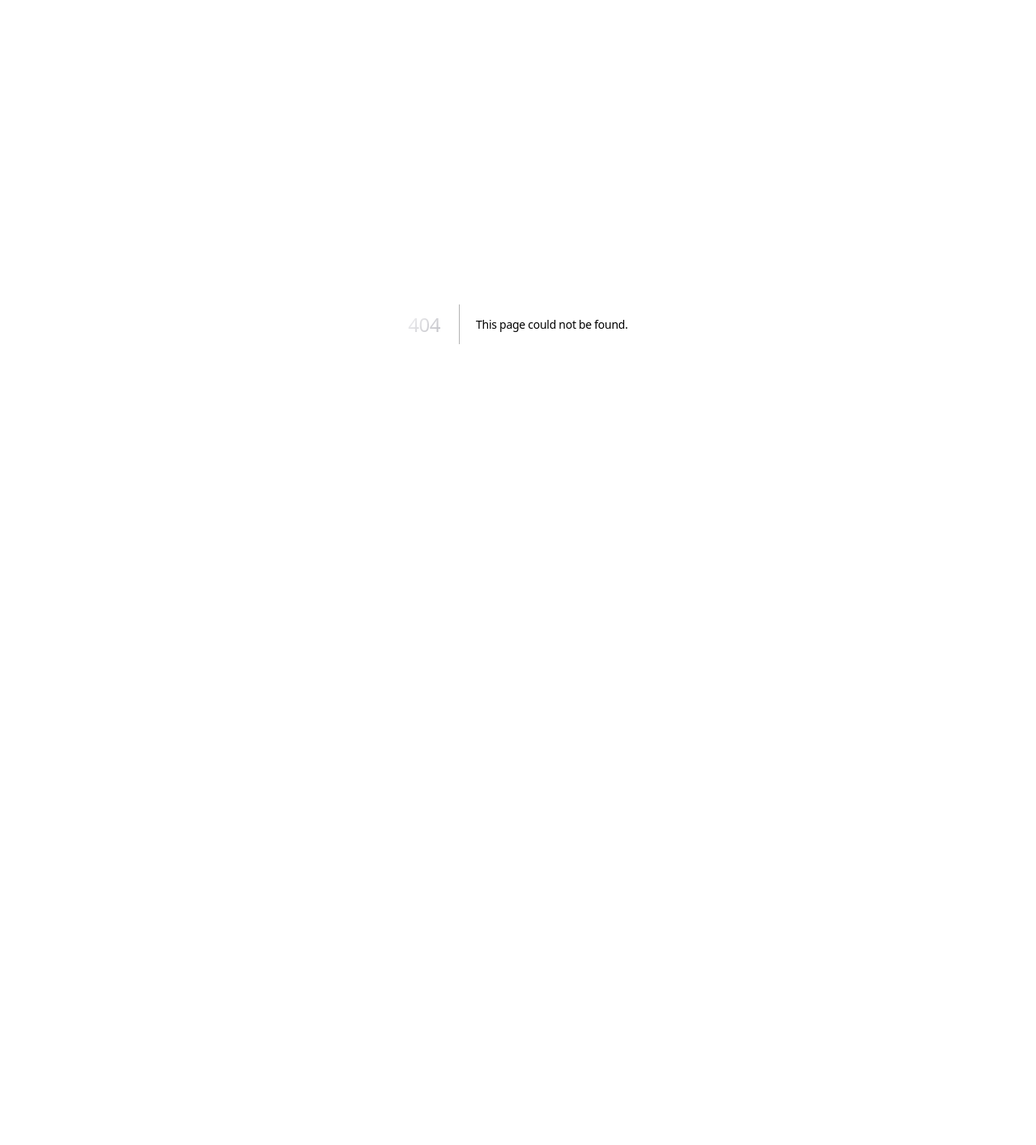
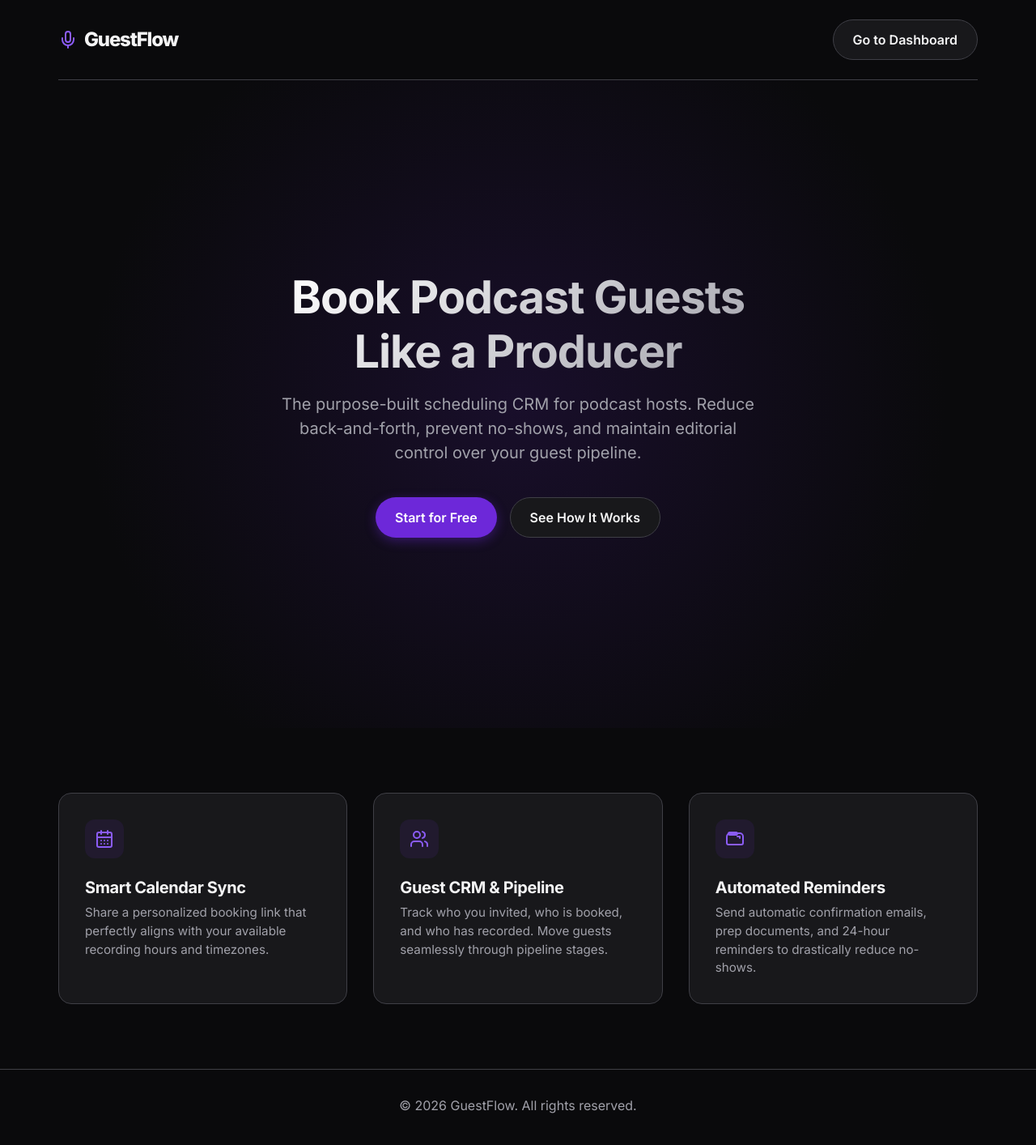
Before and after one commit to aryan-nirmal/23-for-23, a Next.js app in the folder podcast-guest-scheduler-08/: page / in a window 1280 px wide. Before the commit this address had no page. Shown: the top 1414 px of the page at 81% size. Before the commit the page ends 800 px from the top, so only its background shows below. Built offline with nearby package versions, Linux system fonts and the light colour scheme.

Commit message:
feat(proj-08): implement landing page hero

```diff
--- /dev/null
+++ b/podcast-guest-scheduler-08/src/app/page.tsx
@@ -0,0 +1,96 @@
+import Link from 'next/link';
+
+export default function Home() {
+  return (
+    <main>
+      <div className="container">
+        <nav className="nav">
+          <div className="logo">
+            <svg className="logo-icon" width="24" height="24" viewBox="0 0 24 24" fill="none" stroke="currentColor" strokeWidth="2" strokeLinecap="round" strokeLinejoin="round">
+              <path d="M12 2a3 3 0 0 0-3 3v7a3 3 0 0 0 6 0V5a3 3 0 0 0-3-3Z" />
+              <path d="M19 10v2a7 7 0 0 1-14 0v-2" />
+              <line x1="12" x2="12" y1="19" y2="22" />
+            </svg>
+            GuestFlow
+          </div>
+          <div>
+            <Link href="/dashboard" className="btn btn-secondary">
+              Go to Dashboard
+            </Link>
+          </div>
+        </nav>
+      </div>
+
+      <section className="hero">
+        <div className="container">
+          <h1 className="animate-fade-in">Book Podcast Guests <br /> Like a Producer</h1>
+          <p className="animate-fade-in delay-1" style={{ fontSize: '1.25rem', maxWidth: '600px', margin: '0 auto 2.5rem' }}>
+            The purpose-built scheduling CRM for podcast hosts. Reduce back-and-forth, prevent no-shows, and maintain editorial control over your guest pipeline.
+          </p>
+          <div className="animate-fade-in delay-2" style={{ display: 'flex', gap: '1rem', justifyContent: 'center' }}>
+            <Link href="/dashboard" className="btn btn-primary">
+              Start for Free
+            </Link>
+            <Link href="#features" className="btn btn-secondary">
+              See How It Works
+            </Link>
+          </div>
+        </div>
+      </section>
+
+      <section id="features" className="container">
+        <div className="features">
+          <div className="feature-card animate-fade-in delay-1">
+            <div className="feature-icon">
+              <svg width="24" height="24" viewBox="0 0 24 24" fill="none" stroke="currentColor" strokeWidth="2" strokeLinecap="round" strokeLinejoin="round">
+                <rect width="18" height="18" x="3" y="4" rx="2" ry="2" />
+                <line x1="16" x2="16" y1="2" y2="6" />
+                <line x1="8" x2="8" y1="2" y2="6" />
+                <line x1="3" x2="21" y1="10" y2="10" />
+                <path d="M8 14h.01" />
+                <path d="M12 14h.01" />
+                <path d="M16 14h.01" />
+                <path d="M8 18h.01" />
+                <path d="M12 18h.01" />
+                <path d="M16 18h.01" />
+              </svg>
+            </div>
+            <h3>Smart Calendar Sync</h3>
+            <p>Share a personalized booking link that perfectly aligns with your available recording hours and timezones.</p>
+          </div>
+
+          <div className="feature-card animate-fade-in delay-2">
+            <div className="feature-icon">
+              <svg width="24" height="24" viewBox="0 0 24 24" fill="none" stroke="currentColor" strokeWidth="2" strokeLinecap="round" strokeLinejoin="round">
+                <path d="M16 21v-2a4 4 0 0 0-4-4H6a4 4 0 0 0-4 4v2" />
+                <circle cx="9" cy="7" r="4" />
+                <path d="M22 21v-2a4 4 0 0 0-3-3.87" />
+                <path d="M16 3.13a4 4 0 0 1 0 7.75" />
+              </svg>
+            </div>
+            <h3>Guest CRM & Pipeline</h3>
+            <p>Track who you invited, who is booked, and who has recorded. Move guests seamlessly through pipeline stages.</p>
+          </div>
+
+          <div className="feature-card animate-fade-in delay-3">
+            <div className="feature-icon">
+              <svg width="24" height="24" viewBox="0 0 24 24" fill="none" stroke="currentColor" strokeWidth="2" strokeLinecap="round" strokeLinejoin="round">
+                <path d="M22 17a2 2 0 0 1-2 2H4a2 2 0 0 1-2-2V9.5C2 7 4 5 6.5 5H18c2.2 0 4 1.8 4 4v8Z" />
+                <polyline points="15,9 18,9 18,11" />
+                <path d="M5.5 4a1.5 1.5 0 0 0 0 3h8a1.5 1.5 0 0 0 0-3h-8Z" />
+              </svg>
+            </div>
+            <h3>Automated Reminders</h3>
+            <p>Send automatic confirmation emails, prep documents, and 24-hour reminders to drastically reduce no-shows.</p>
+          </div>
+        </div>
+      </section>
+
+      <footer style={{ borderTop: '1px solid var(--border)', padding: '2rem 0', textAlign: 'center', color: 'var(--text-muted)' }}>
+        <div className="container">
+          <p>© {new Date().getFullYear()} GuestFlow. All rights reserved.</p>
+        </div>
+      </footer>
+    </main>
+  );
+}
```
